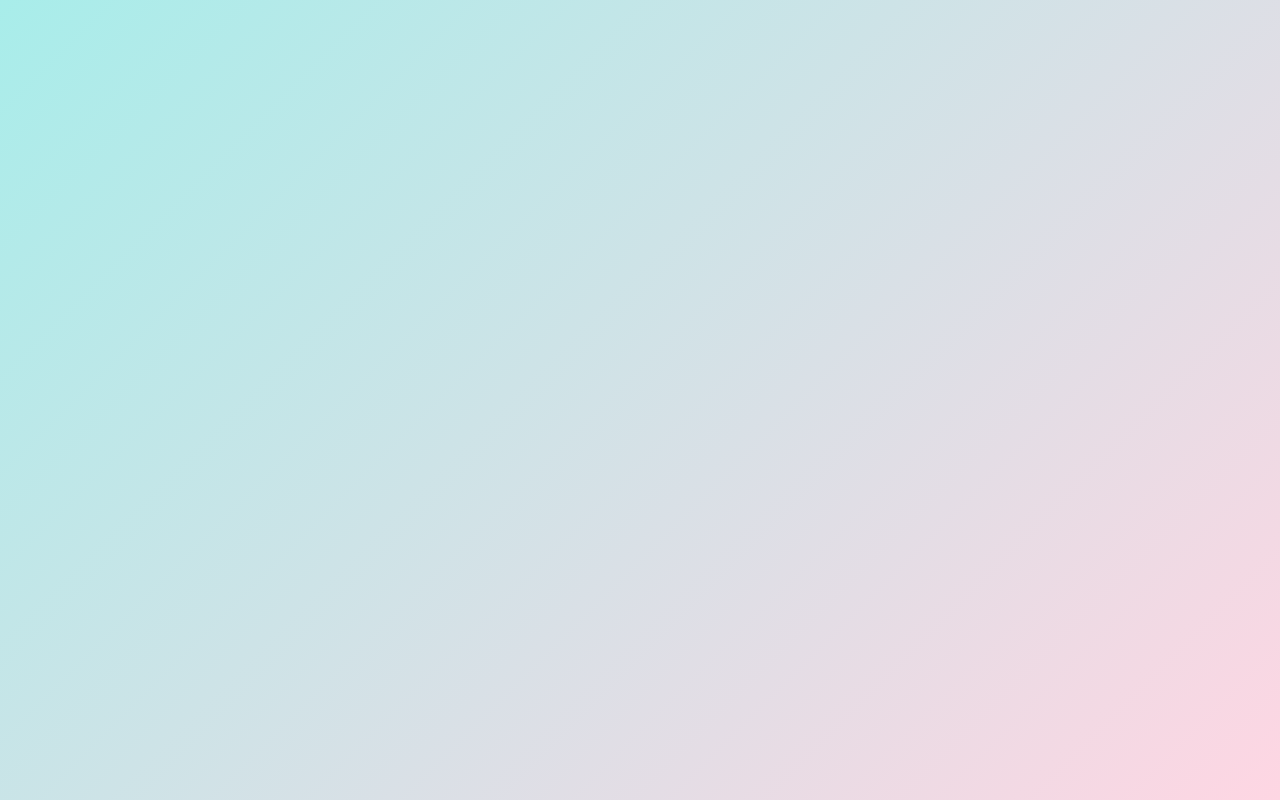
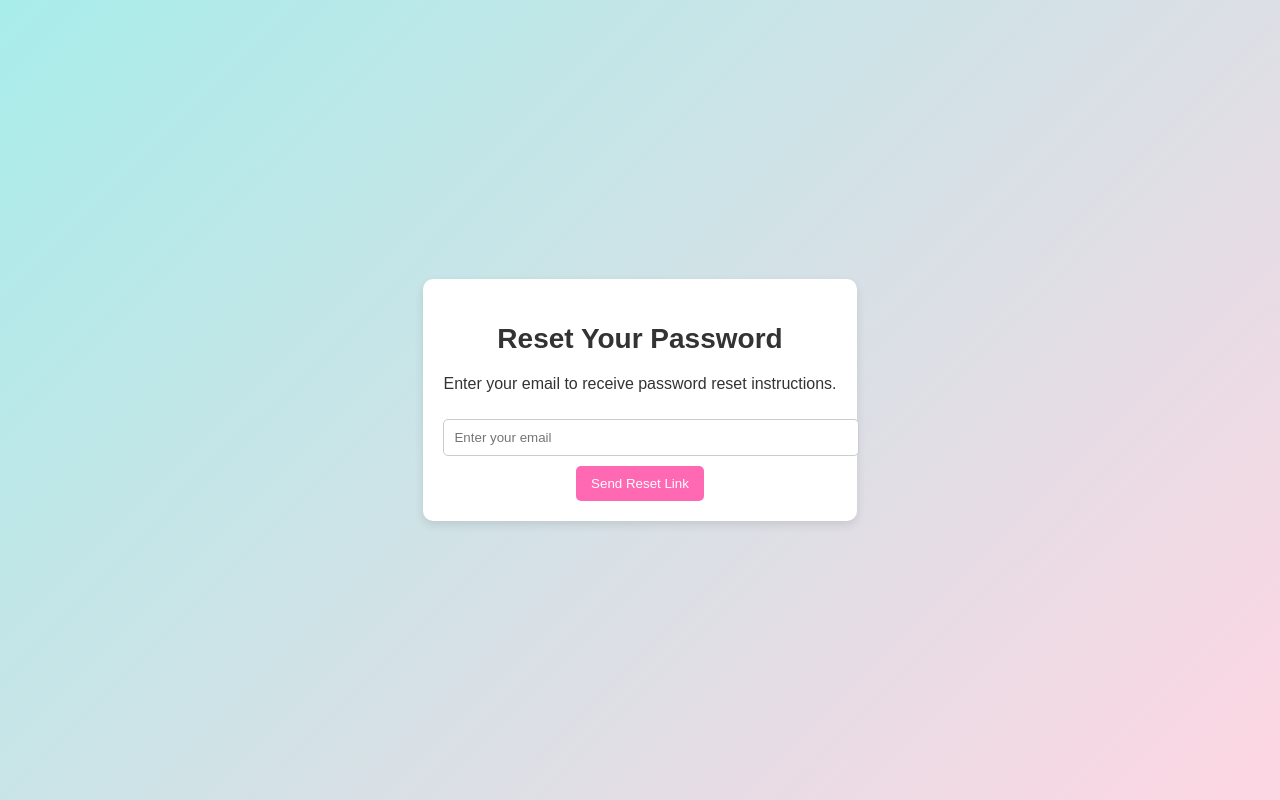
Before and after one commit to Hiiiiiiiii11/Spring2025SWD392_NET1707_G6_FE, a React (Create React App) app: page /forgot-password in a window 1280 px wide. Before the commit this address had no page. Built offline with nearby package versions, Linux system fonts and the light colour scheme.

Commit message:
add forgotpassword

```diff
--- a/src/App.js
+++ b/src/App.js
@@ -1,15 +1,16 @@
 import { Route, Routes } from "react-router-dom";
+import Home from "./pages/Home";
 import Login from "./pages/Login";
 import Register from "./pages/Register";
-import Home from "./pages/Home"
-// Import trang đăng ký
+import ForgotPassword from "./pages/ForgotPassword";
 
 function App() {
   return (
     <Routes>
       <Route path="/" element={<Home />} />
       <Route path="/login" element={<Login />} />
-      <Route path="/register" element={<Register />} /> {/* Thêm route mới */}
+      <Route path="/register" element={<Register />} />
+      <Route path="/forgot-password" element={<ForgotPassword />} />
     </Routes>
   );
 }
--- /dev/null
+++ b/src/pages/ForgotPassword.css
@@ -0,0 +1,40 @@
+.forgot-password-container {
+    text-align: center;
+    padding: 20px;
+    background: white;
+    max-width: 400px;
+    margin: 50px auto;
+    border-radius: 10px;
+    box-shadow: 0px 4px 10px rgba(0, 0, 0, 0.1);
+}
+
+.forgot-password-container h2 {
+    color: #333;
+}
+
+.forgot-password-container input {
+    width: 100%;
+    padding: 10px;
+    margin: 10px 0;
+    border: 1px solid #ccc;
+    border-radius: 5px;
+}
+
+.forgot-password-container button {
+    background: #ff69b4;
+    color: white;
+    padding: 10px 15px;
+    border: none;
+    border-radius: 5px;
+    cursor: pointer;
+    transition: 0.3s;
+}
+
+.forgot-password-container button:hover {
+    background: #d1478c;
+}
+
+.message {
+    margin-top: 10px;
+    color: green;
+}
--- /dev/null
+++ b/src/pages/ForgotPassword.js
@@ -0,0 +1,45 @@
+import React, { useState } from "react";
+import axios from "axios";
+import { notification } from "antd";
+import "./ForgotPassword.css"; // Thêm CSS nếu cần
+
+const ForgotPassword = () => {
+  const [email, setEmail] = useState("");
+  const [loading, setLoading] = useState(false);
+
+  const handleSubmit = async (e) => {
+    e.preventDefault();
+    setLoading(true);
+    try {
+      const response = await axios.post("http://localhost:8080/auth/forgot-password", { email });
+      notification.success({ message: "Check your email for reset instructions!" });
+      console.log(response.data);
+    } catch (error) {
+      notification.error({ message: "Failed to reset password. Try again!" });
+      console.error("Forgot password error:", error.response?.data);
+    }
+    setLoading(false);
+  };
+
+  return (
+    <div className="forgot-password-container">
+      <h2>Reset Your Password</h2>
+      <p>Enter your email to receive password reset instructions.</p>
+      <form onSubmit={handleSubmit} className="forgot-password-form">
+        <input
+          type="email"
+          name="email"
+          placeholder="Enter your email"
+          value={email}
+          onChange={(e) => setEmail(e.target.value)}
+          required
+        />
+        <button type="submit" disabled={loading}>
+          {loading ? "Sending..." : "Send Reset Link"}
+        </button>
+      </form>
+    </div>
+  );
+};
+
+export default ForgotPassword;
```
